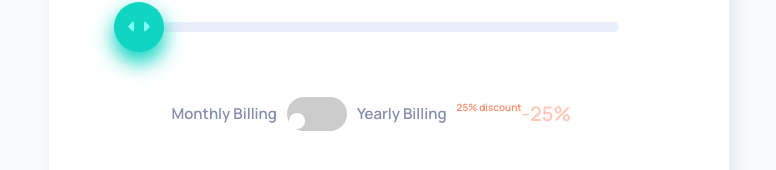
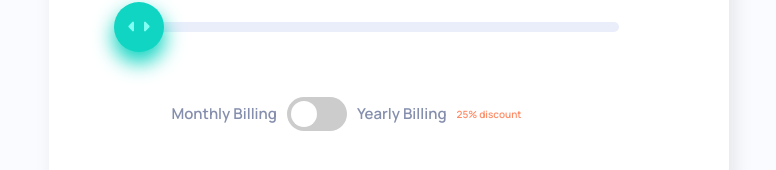
Before and after one commit to LucaGerlich/slider_react, a React (Create React App) app: page / in a window 1280 px wide. Shown: the part 456-626 px from the top of the page, without its empty margins (251-1027 px from the left). Built offline with nearby package versions, Linux system fonts and the light colour scheme.

Commit message:
Update Card.scss

```diff
--- a/src/components/Card.scss
+++ b/src/components/Card.scss
@@ -164,10 +164,6 @@ $Dark-Desaturated-Blue-TextAndCTABackground: hsl(227, 35%, 25%);
         width: 26px;
         left: 4px;
         bottom: 4px;
-        height: 16px;
-        width: 16px;
-        left: 2px;
-        bottom: 2px;
         background-color: white;
         -webkit-transition: 0.4s;
         transition: 0.4s;
@@ -210,6 +206,10 @@ $Dark-Desaturated-Blue-TextAndCTABackground: hsl(227, 35%, 25%);
           align-items: center;
           font-size: 50%;
           color: $Light-Red-DiscountText;
+        }
+
+        .discount-text-small {
+          display: none;
         }
       }
     }
```
